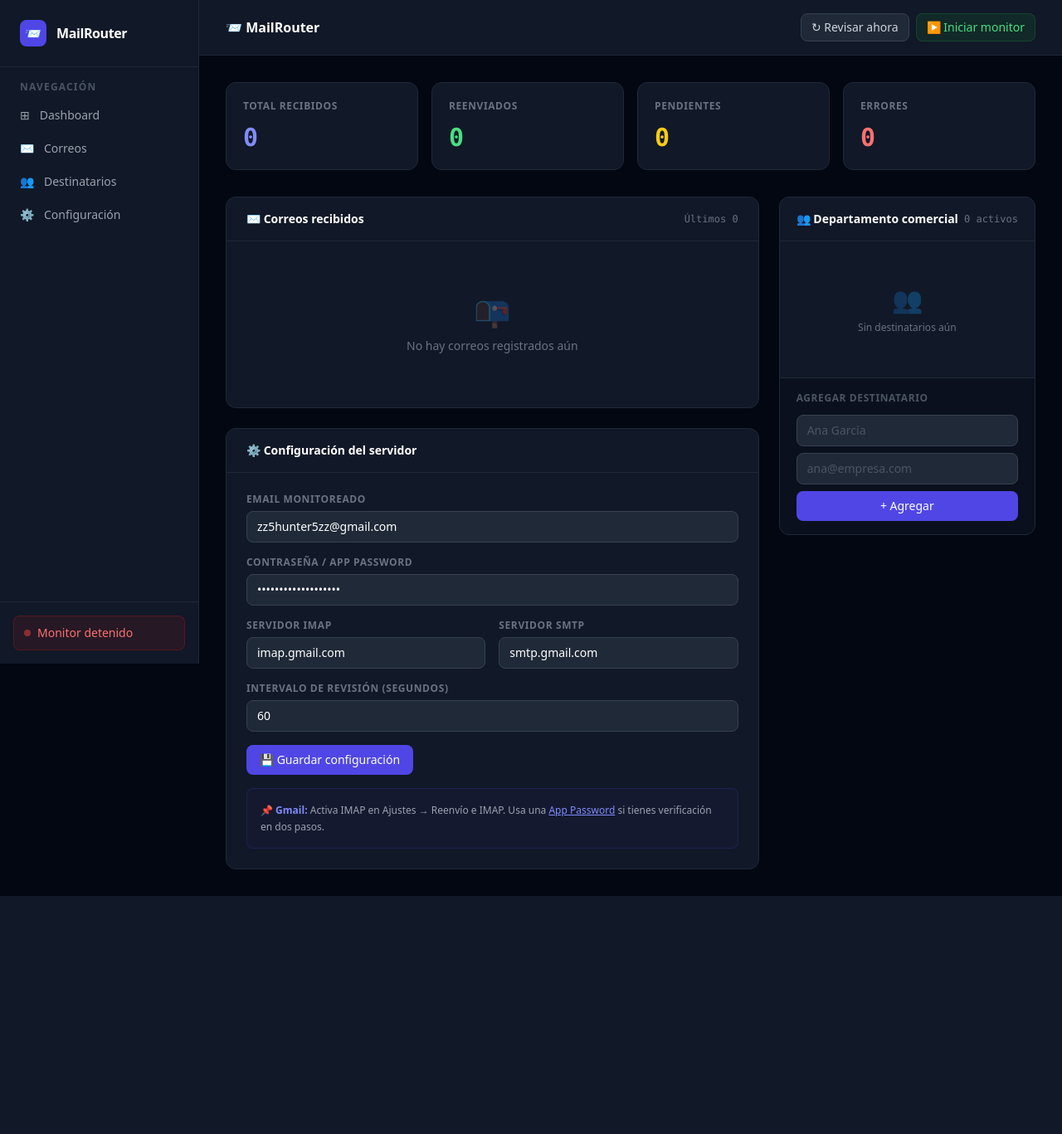
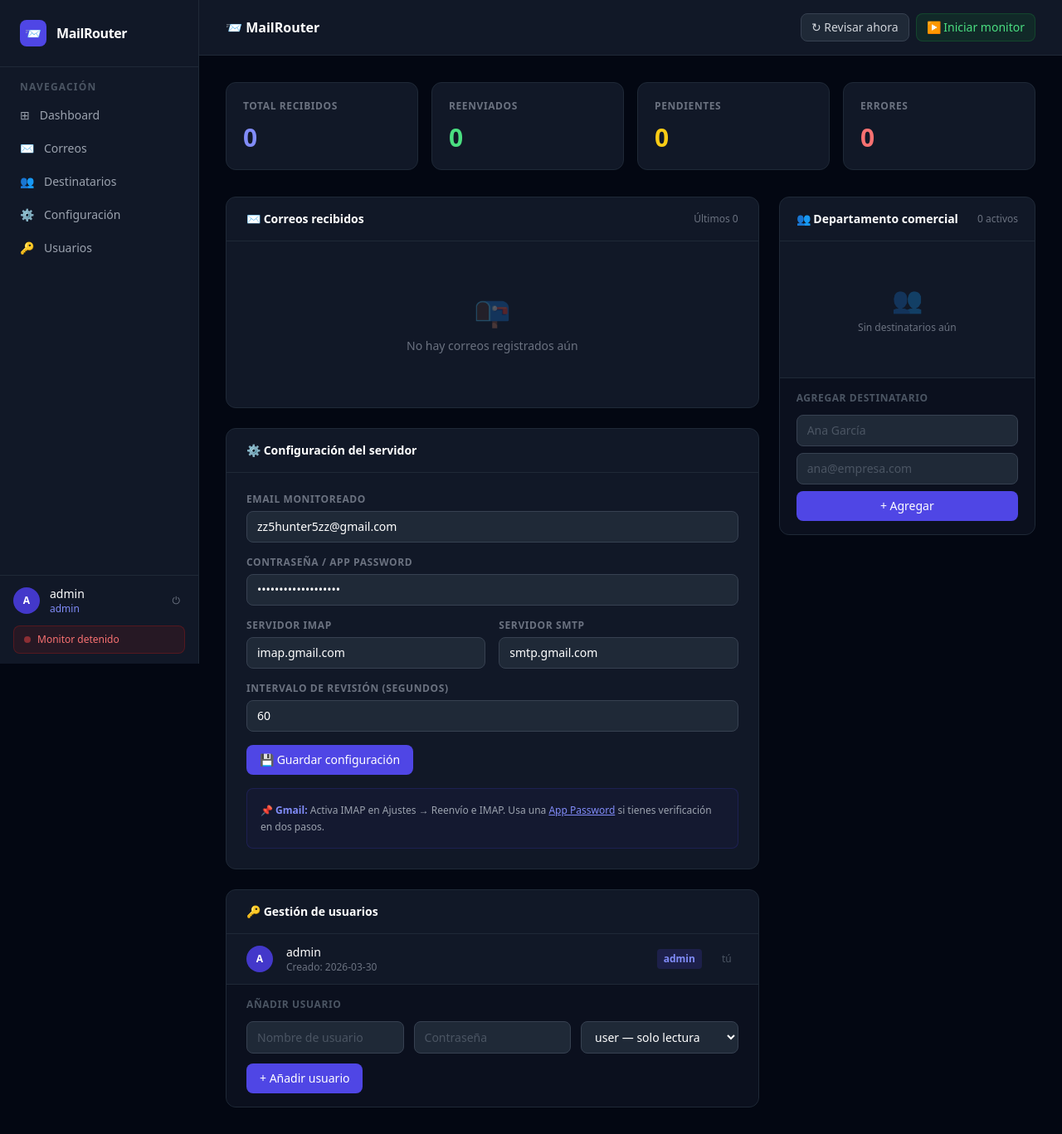
Before and after one commit to jvivas95/mail_router, a Flask app: page / in a window 1280 px wide. Shown: the whole page at 83% size. Before the commit the page ends 1080 px from the top, so only its background shows below. Run offline with Flask 3, Linux system fonts and the light colour scheme; a user stored in the database is signed in; data comes from the database, SQL or seed files in the repository; data that the repository does not hold is empty; some libraries are stand-ins or nearby versions.

Commit message:
feat(dashboard): impolementación de ocultar o mostrar secciones del dashboard según el tipo de usuario, además si es admin, puede crear usuarios

```diff
--- a/templates/dashboard.html
+++ b/templates/dashboard.html
@@ -30,26 +30,52 @@
          class="flex items-center gap-3 px-3 py-2 rounded-lg text-sm text-gray-400 hover:bg-indigo-600/10 hover:text-white transition-colors">
         <span>👥</span> Destinatarios
       </a>
+      {% if current_user.is_admin() %}
       <a href="#config-section"
          class="flex items-center gap-3 px-3 py-2 rounded-lg text-sm text-gray-400 hover:bg-indigo-600/10 hover:text-white transition-colors">
         <span>⚙</span> Configuración
       </a>
+      <a href="#users-section"
+         class="flex items-center gap-3 px-3 py-2 rounded-lg text-sm text-gray-400 hover:bg-indigo-600/10 hover:text-white transition-colors">
+        <span>🔑</span> Usuarios
+      </a>
+      {% endif %}
     </nav>
 
-<!-- Worker status badge -->
-<div class="px-4 py-4 border-t border-gray-800">
+    <!-- Usuario actual + logout -->
+    <div class="px-4 py-3 border-t border-gray-800">
+      <div class="flex items-center gap-3 mb-3">
+        <div class="w-8 h-8 rounded-full bg-indigo-700 flex items-center justify-center text-xs font-bold text-white">
+          {{ current_user.username[0].upper() }}
+        </div>
+        <div class="flex-1 min-w-0">
+          <p class="text-sm font-medium text-white truncate">{{ current_user.username }}</p>
+          <p class="text-xs text-gray-500">
+            {% if current_user.is_admin() %}
+            <span class="text-indigo-400">admin</span>
+            {% else %}
+            <span class="text-gray-500">solo lectura</span>
+            {% endif %}
+          </p>
+        </div>
+        <a href="/logout"
+           class="p-1.5 text-gray-500 hover:text-red-400 transition-colors text-xs"
+           title="Cerrar sesión">⏻</a>
+      </div>
+
+      <!-- Worker status -->
       {% if worker_running %}
-    <div class="flex items-center gap-2 px-3 py-2.5 bg-green-900/20 border border-green-800/40 rounded-lg">
+      <div class="flex items-center gap-2 px-3 py-2 bg-green-900/20 border border-green-800/40 rounded-lg">
         <span class="relative flex h-2 w-2">
           <span class="animate-ping absolute inline-flex h-full w-full rounded-full bg-green-400 opacity-75"></span>
           <span class="relative inline-flex rounded-full h-2 w-2 bg-green-400"></span>
         </span>
-    <span class="text-sm text-green-400 font-medium">Monitor activo</span>
+        <span class="text-xs text-green-400 font-medium">Monitor activo</span>
       </div>
       {% else %}
-    <div class="flex items-center gap-2 px-3 py-2.5 bg-red-900/20 border border-red-800/40 rounded-lg">
+      <div class="flex items-center gap-2 px-3 py-2 bg-red-900/20 border border-red-800/40 rounded-lg">
         <span class="h-2 w-2 rounded-full bg-red-500 opacity-50"></span>
-    <span class="text-sm text-red-400 font-medium">Monitor detenido</span>
+        <span class="text-xs text-red-400 font-medium">Monitor detenido</span>
       </div>
       {% endif %}
     </div>
@@ -61,7 +87,8 @@
 
     <!-- Topbar -->
     <header class="sticky top-0 z-40 bg-gray-900 border-b border-gray-800 px-8 py-4 flex items-center justify-between">
-    <h1 class="text-base font-semibold text-white">📨 MailRouter</h1>
+      <h1 class="text-base font-semibold text-white mono">📨 MailRouter</h1>
+      {% if current_user.is_admin() %}
       <div class="flex items-center gap-2">
         <form method="POST" action="/worker/check-now">
           <button type="submit"
@@ -85,44 +112,43 @@
         </form>
         {% endif %}
       </div>
+      {% endif %}
     </header>
 
-<!-- Page content -->
     <main class="flex-1 px-8 py-8">
 
-    <!-- ── STATS GRID ──────────────────────────────────────────── -->
+      <!-- ── STATS ──────────────────────────────────────────────────── -->
       <div id="overview" class="grid grid-cols-4 gap-4 mb-8">
         <div class="bg-gray-900 border border-gray-800 rounded-xl p-5">
           <p class="text-xs font-semibold text-gray-500 uppercase tracking-wider mb-3">Total recibidos</p>
-        <p id="stat-total" class="text-3xl font-bold text-indigo-400 font-mono">{{ stats.total }}</p>
+          <p id="stat-total" class="text-3xl font-bold text-indigo-400 mono">{{ stats.total }}</p>
         </div>
         <div class="bg-gray-900 border border-gray-800 rounded-xl p-5">
           <p class="text-xs font-semibold text-gray-500 uppercase tracking-wider mb-3">Reenviados</p>
-        <p id="stat-forwarded" class="text-3xl font-bold text-green-400 font-mono">{{ stats.forwarded }}</p>
+          <p id="stat-forwarded" class="text-3xl font-bold text-green-400 mono">{{ stats.forwarded }}</p>
         </div>
         <div class="bg-gray-900 border border-gray-800 rounded-xl p-5">
           <p class="text-xs font-semibold text-gray-500 uppercase tracking-wider mb-3">Pendientes</p>
-        <p id="stat-pending" class="text-3xl font-bold text-yellow-400 font-mono">{{ stats.pending }}</p>
+          <p id="stat-pending" class="text-3xl font-bold text-yellow-400 mono">{{ stats.pending }}</p>
         </div>
         <div class="bg-gray-900 border border-gray-800 rounded-xl p-5">
           <p class="text-xs font-semibold text-gray-500 uppercase tracking-wider mb-3">Errores</p>
-        <p id="stat-errors" class="text-3xl font-bold text-red-400 font-mono">{{ stats.errors }}</p>
+          <p id="stat-errors" class="text-3xl font-bold text-red-400 mono">{{ stats.errors }}</p>
         </div>
       </div>
 
-    <!-- ── TWO COLUMN LAYOUT ───────────────────────────────────── -->
+      <!-- ── TWO COLUMN ─────────────────────────────────────────────── -->
       <div class="grid grid-cols-3 gap-6 items-start">
 
-    <!-- LEFT: Emails + Config (2/3) -->
+        <!-- LEFT: Emails + Config + Usuarios -->
         <div class="col-span-2 space-y-6">
 
           <!-- Emails table -->
           <div id="emails-section" class="bg-gray-900 border border-gray-800 rounded-xl overflow-hidden">
             <div class="px-6 py-4 border-b border-gray-800 flex items-center justify-between">
               <h2 class="text-sm font-semibold text-white">✉ Correos recibidos</h2>
-            <span class="text-xs text-gray-500 font-mono">Últimos {{ emails|length }}</span>
+              <span class="text-xs text-gray-500 mono">Últimos {{ emails|length }}</span>
             </div>
-
             {% if emails %}
             <div class="overflow-x-auto">
               <table class="w-full border-collapse">
@@ -142,18 +168,18 @@
                     <td class="py-3 px-6 text-sm text-white max-w-[180px] truncate">{{ em.sender }}</td>
                     <td class="py-3 px-6 text-sm text-gray-400 max-w-[220px] truncate">{{ em.subject }}</td>
                     <td class="py-3 px-6 text-xs text-gray-500 max-w-[160px] truncate">{{ em.forwarded_to or '—' }}</td>
-                <td class="py-3 px-6 text-xs text-gray-500 font-mono whitespace-nowrap">
+                    <td class="py-3 px-6 text-xs text-gray-500 mono whitespace-nowrap">
                       {{ em.date_received[:16].replace('T',' ') if em.date_received else '—' }}
                     </td>
                     <td class="py-3 px-6">
                       {% if em.status == 'forwarded' %}
-                    <span class="px-2 py-1 rounded text-xs font-mono bg-green-900/40 text-green-400">✓ enviado</span>
+                        <span class="px-2 py-1 rounded text-xs mono bg-green-900/40 text-green-400">✓ enviado</span>
                       {% elif em.status == 'error' %}
-                    <span class="px-2 py-1 rounded text-xs font-mono bg-red-900/40 text-red-400">✕ error</span>
+                        <span class="px-2 py-1 rounded text-xs mono bg-red-900/40 text-red-400">✕ error</span>
                       {% elif em.status == 'pending' %}
-                    <span class="px-2 py-1 rounded text-xs font-mono bg-yellow-900/40 text-yellow-400">⏳ pendiente</span>
+                        <span class="px-2 py-1 rounded text-xs mono bg-yellow-900/40 text-yellow-400">⏳ pendiente</span>
                       {% else %}
-                    <span class="px-2 py-1 rounded text-xs font-mono bg-gray-800 text-gray-500">— sin dest.</span>
+                        <span class="px-2 py-1 rounded text-xs mono bg-gray-800 text-gray-500">— sin dest.</span>
                       {% endif %}
                     </td>
                     <td class="py-3 px-4">
@@ -175,7 +201,8 @@
             {% endif %}
           </div>
 
-        <!-- Config -->
+          <!-- Config — solo admin -->
+          {% if current_user.is_admin() %}
           <div id="config-section" class="bg-gray-900 border border-gray-800 rounded-xl overflow-hidden">
             <div class="px-6 py-4 border-b border-gray-800">
               <h2 class="text-sm font-semibold text-white">⚙ Configuración del servidor</h2>
@@ -225,13 +252,74 @@
             </div>
           </div>
 
+          <!-- Usuarios — solo admin -->
+          <div id="users-section" class="bg-gray-900 border border-gray-800 rounded-xl overflow-hidden">
+            <div class="px-6 py-4 border-b border-gray-800">
+              <h2 class="text-sm font-semibold text-white">🔑 Gestión de usuarios</h2>
             </div>
 
-    <!-- RIGHT: Recipients (1/3) -->
+            <!-- Lista de usuarios -->
+            <div class="divide-y divide-gray-800">
+              {% for u in users %}
+              <div class="flex items-center gap-4 px-6 py-3">
+                <div class="w-8 h-8 rounded-full bg-indigo-700 flex items-center justify-center text-xs font-bold text-white flex-shrink-0">
+                  {{ u.username[0].upper() }}
+                </div>
+                <div class="flex-1">
+                  <p class="text-sm font-medium text-white">{{ u.username }}</p>
+                  <p class="text-xs text-gray-500">Creado: {{ u.created_at[:10] if u.created_at else '—' }}</p>
+                </div>
+                <span class="text-xs font-semibold px-2 py-1 rounded
+                  {% if u.role == 'admin' %}bg-indigo-900/40 text-indigo-400
+                  {% else %}bg-gray-800 text-gray-400{% endif %}">
+                  {{ u.role }}
+                </span>
+                {% if u.id != current_user.id %}
+                <form method="POST" action="/users/{{ u.id }}/delete"
+                      onsubmit="return confirm('¿Eliminar a {{ u.username }}?')">
+                  <button type="submit"
+                          class="p-1.5 text-xs bg-red-900/20 border border-red-800/40 text-red-400 rounded hover:bg-red-900/40 transition-colors">
+                    ✕
+                  </button>
+                </form>
+                {% else %}
+                <span class="text-xs text-gray-600 px-2">tú</span>
+                {% endif %}
+              </div>
+              {% endfor %}
+            </div>
+
+            <!-- Formulario añadir usuario -->
+            <div class="px-6 py-4 border-t border-gray-800 bg-gray-950/40">
+              <p class="text-xs font-semibold text-gray-600 uppercase tracking-wider mb-3">Añadir usuario</p>
+              <form method="POST" action="/users/add">
+                <div class="grid grid-cols-3 gap-3">
+                  <input type="text" name="username" placeholder="Nombre de usuario" required
+                         class="bg-gray-800 border border-gray-700 rounded-lg px-3 py-2 text-sm text-white placeholder-gray-600 focus:outline-none focus:border-indigo-500">
+                  <input type="password" name="password" placeholder="Contraseña" required
+                         class="bg-gray-800 border border-gray-700 rounded-lg px-3 py-2 text-sm text-white placeholder-gray-600 focus:outline-none focus:border-indigo-500">
+                  <select name="role"
+                          class="bg-gray-800 border border-gray-700 rounded-lg px-3 py-2 text-sm text-white focus:outline-none focus:border-indigo-500">
+                    <option value="user">user — solo lectura</option>
+                    <option value="admin">admin — acceso total</option>
+                  </select>
+                </div>
+                <button type="submit"
+                        class="mt-3 px-4 py-2 bg-indigo-600 hover:bg-indigo-500 text-white text-sm font-medium rounded-lg transition-colors">
+                  + Añadir usuario
+                </button>
+              </form>
+            </div>
+          </div>
+          {% endif %}
+
+        </div>
+
+        <!-- RIGHT: Recipients -->
         <div id="recipients-section" class="bg-gray-900 border border-gray-800 rounded-xl overflow-hidden">
           <div class="px-5 py-4 border-b border-gray-800 flex items-center justify-between">
             <h2 class="text-sm font-semibold text-white">👥 Departamento comercial</h2>
-        <span class="text-xs text-gray-500 font-mono">{{ active_recipients|length }} activos</span>
+            <span class="text-xs text-gray-500 mono">{{ active_recipients|length }} activos</span>
           </div>
 
           <div class="p-5">
@@ -265,6 +353,9 @@
                 {% if current_recipient and r.id == current_recipient.id and r.active %}
                 <span class="text-xs font-semibold text-indigo-400 bg-indigo-900/30 border border-indigo-800/50 px-1.5 py-0.5 rounded">NEXT</span>
                 {% endif %}
+
+                <!-- Acciones solo para admin -->
+                {% if current_user.is_admin() %}
                 <div class="flex items-center gap-1">
                   <form method="POST" action="/recipients/{{ r.id }}/toggle">
                     <button type="submit"
@@ -281,6 +372,8 @@
                     </button>
                   </form>
                 </div>
+                {% endif %}
+
               </div>
               {% else %}
               <div class="py-8 text-center">
@@ -291,7 +384,8 @@
             </div>
           </div>
 
-        <!-- Agregar destinatario -->
+          <!-- Agregar destinatario — solo admin -->
+          {% if current_user.is_admin() %}
           <div class="px-5 py-4 border-t border-gray-800 bg-gray-950/40">
             <p class="text-xs font-semibold text-gray-600 uppercase tracking-wider mb-3">Agregar destinatario</p>
             <form method="POST" action="/recipients/add" class="space-y-2">
@@ -305,11 +399,12 @@
               </button>
             </form>
           </div>
+          {% endif %}
 
         </div>
 
-    </div><!-- /grid -->
+      </div>
     </main>
-</div><!-- /main content -->
-</div><!-- /flex -->
+  </div>
+</div>
 {% endblock %}
```
Lines whose indentation alone changed are shown as unchanged.
